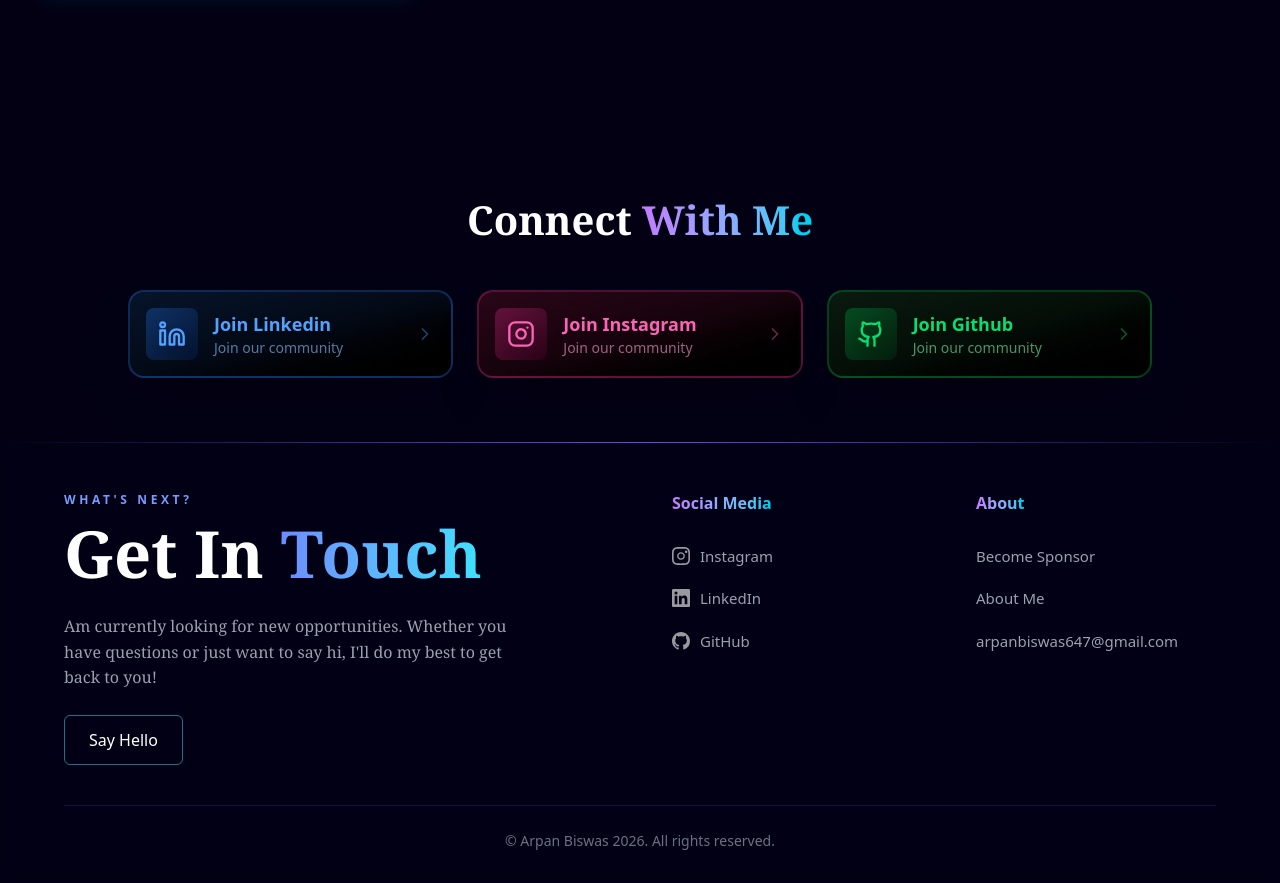
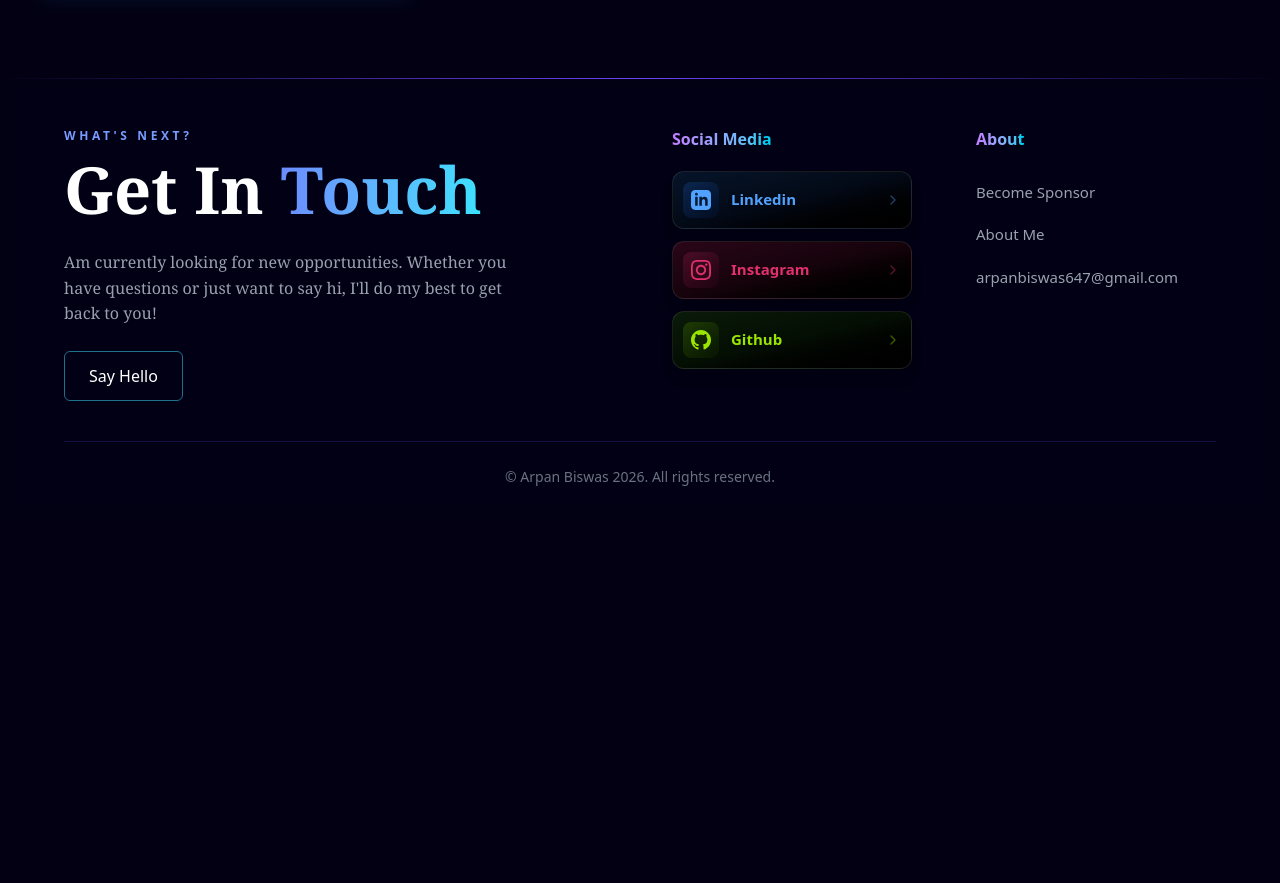
Before and after one commit to 8ernity/PORTFOLIO, a Next.js app: page / in a window 1280 px wide. Shown: the part 5870-6753 px from the top of the page. After the commit the page ends 6389 px from the top, so only its background shows below. Built offline with nearby package versions, Linux system fonts and the light colour scheme.

Commit message:
Updated project

```diff
--- a/app/page.tsx
+++ b/app/page.tsx
@@ -4,7 +4,6 @@ import Skills from "@/components/Skills";
 import Encryption from "@/components/Encryption";
 import Projects from "@/components/Projects";
 import LoadingScreen from "@/components/LoadingScreen";
-import { SocialConnectButtons } from "@/components/ui/social-connect-platform-buttons";
 
 export default function Home() {
   return (
@@ -16,7 +15,6 @@ export default function Home() {
         <Skills />
         <Encryption />
         <Projects />
-        <SocialConnectButtons />
       </div>
     </main>
   );
--- a/components/Footer.tsx
+++ b/components/Footer.tsx
@@ -3,6 +3,7 @@
 import React from "react";
 import Image from "next/image";
 import { motion } from "framer-motion";
+import { SocialConnectButtons } from "@/components/ui/social-connect-platform-buttons";
 
 const socialLinks = [
   { label: "Instagram", href: "https://www.instagram.com/the_8ernity", icon: "/instagram.svg" },
@@ -65,24 +66,9 @@ const Footer = () => {
               <h3 className="font-bold text-[16px] mb-5 text-transparent bg-clip-text bg-gradient-to-r from-purple-400 to-cyan-400">
                 Social Media
               </h3>
-              {socialLinks.map((link) => (
-                <a
-                  key={link.label + "-social"}
-                  href={link.href}
-                  target="_blank"
-                  rel="noopener noreferrer"
-                  className="flex flex-row items-center my-[10px] text-gray-400 hover:text-white transition-colors duration-300 group"
-                >
-                  <Image
-                    src={link.icon}
-                    alt={link.label}
-                    width={18}
-                    height={18}
-                    className="opacity-60 group-hover:opacity-100 transition-opacity duration-300"
-                  />
-                  <span className="text-[15px] ml-[10px]">{link.label}</span>
-                </a>
-              ))}
+              <div className="w-full max-w-[280px]">
+                <SocialConnectButtons />
+              </div>
             </motion.div>
 
             {/* About */}
--- a/components/ui/social-connect-platform-buttons.tsx
+++ b/components/ui/social-connect-platform-buttons.tsx
@@ -1,7 +1,7 @@
 "use client";
 
 import React, { useState } from 'react';
-import { Github, Instagram, Linkedin, Loader2, Check, ChevronRight } from "lucide-react";
+import { Loader2, Check, ChevronRight } from "lucide-react";
 
 type Platform = 'linkedin' | 'instagram' | 'github';
 type ConnectionStatus = 'disconnected' | 'connecting' | 'connected';
@@ -18,11 +18,9 @@ export const SocialConnectButtons = () => {
 
     setConnectionStatus(prev => ({...prev, [platform]: 'connecting'}));
 
-    // Simulate connection process
     setTimeout(() => {
       setConnectionStatus(prev => ({...prev, [platform]: 'connected'}));
 
-      // Redirect after a brief moment of showing "Connected!"
       setTimeout(() => {
         const links: Record<Platform, string> = {
           linkedin: "https://in.linkedin.com/in/arpan-biswas-9a327b322",
@@ -39,18 +37,18 @@ export const SocialConnectButtons = () => {
   };
 
   const getButtonClass = (platform: Platform) => {
-    const baseClass = "group relative p-4 rounded-2xl backdrop-blur-xl border-2 shadow-2xl hover:shadow-2xl hover:scale-[1.02] hover:-translate-y-1 active:scale-95 transition-all duration-500 ease-out overflow-hidden w-full ";
+    const baseClass = "group relative p-2.5 rounded-xl backdrop-blur-xl border border-white/10 shadow-lg hover:shadow-xl hover:scale-[1.02] hover:-translate-y-0.5 active:scale-95 transition-all duration-300 ease-out overflow-hidden w-full ";
 
     const statusClass = connectionStatus[platform] === 'connected'
-      ? 'bg-gradient-to-br from-[#0a1a0f] to-[#040e07] border-green-500/60 hover:border-green-400/60 cursor-default '
+      ? 'bg-gradient-to-br from-[#0a1a0f] to-[#040e07] border-green-500/50 hover:border-green-400/50 cursor-default '
       : connectionStatus[platform] === 'connecting'
         ? 'opacity-80 cursor-wait '
         : '';
 
     const platformClass = {
-      linkedin: 'bg-gradient-to-br from-[#06142a] via-[#030a16] to-black border-blue-500/30 hover:border-blue-400/60 hover:shadow-blue-500/20 ',
-      instagram: 'bg-gradient-to-br from-[#2a0618] via-[#16030c] to-black border-pink-500/30 hover:border-pink-400/60 hover:shadow-pink-500/20 ',
-      github: 'bg-gradient-to-br from-[#0a1a0f] via-[#040e07] to-black border-green-500/30 hover:border-green-400/60 hover:shadow-green-500/20 '
+      linkedin: 'bg-gradient-to-br from-[#06142a] via-[#030a16] to-black border-blue-500/20 hover:border-blue-400/40 hover:shadow-blue-500/20 ',
+      instagram: 'bg-gradient-to-br from-[#2a0618] via-[#16030c] to-black border-[#E1306C]/30 hover:border-[#E1306C]/50 hover:shadow-[#E1306C]/20 ',
+      github: 'bg-gradient-to-br from-[#0a1a09] via-[#040e03] to-black border-lime-500/20 hover:border-lime-400/40 hover:shadow-lime-500/20 '
     }[platform];
 
     return baseClass + (statusClass || platformClass);
@@ -59,76 +57,49 @@ export const SocialConnectButtons = () => {
   const getStatusText = (platform: Platform) => {
     if (connectionStatus[platform] === 'connecting') return 'Connecting...';
     if (connectionStatus[platform] === 'connected') return 'Connected!';
-    return `Join ${platform.charAt(0).toUpperCase() + platform.slice(1)}`;
-  };
-
-  const getSubText = (platform: Platform) => {
-    if (connectionStatus[platform] === 'connecting') return 'Please wait a moment';
-    if (connectionStatus[platform] === 'connected') return 'Redirecting now...';
-    return 'Join our community';
+    return platform.charAt(0).toUpperCase() + platform.slice(1);
   };
 
   const getIconColor = (platform: Platform) => {
-    if (connectionStatus[platform] === 'connected') return 'text-green-400 group-hover:text-green-300';
+    if (connectionStatus[platform] === 'connected') return 'text-lime-400 group-hover:text-lime-300';
     return {
       linkedin: 'text-blue-400 group-hover:text-blue-300',
-      instagram: 'text-pink-400 group-hover:text-pink-300',
-      github: 'text-green-400 group-hover:text-green-300'
+      instagram: 'text-[#E1306C] group-hover:text-[#f35286]',
+      github: 'text-lime-400 group-hover:text-lime-300'
     }[platform];
   };
 
   const getIconBg = (platform: Platform) => {
-    if (connectionStatus[platform] === 'connected') return 'from-green-500/30 to-green-600/10 group-hover:from-green-400/40 group-hover:to-green-500/20';
+    if (connectionStatus[platform] === 'connected') return 'from-lime-500/20 to-lime-600/5 group-hover:from-lime-400/30 group-hover:to-lime-500/10';
     return {
-      linkedin: 'from-blue-500/30 to-blue-600/10 group-hover:from-blue-400/40 group-hover:to-blue-500/20',
-      instagram: 'from-pink-500/30 to-pink-600/10 group-hover:from-pink-400/40 group-hover:to-pink-500/20',
-      github: 'from-green-500/30 to-green-600/10 group-hover:from-green-400/40 group-hover:to-green-500/20'
+      linkedin: 'from-blue-500/20 to-blue-600/5 group-hover:from-blue-400/30 group-hover:to-blue-500/10',
+      instagram: 'from-[#E1306C]/20 to-[#C13584]/5 group-hover:from-[#E1306C]/30 group-hover:to-[#C13584]/10',
+      github: 'from-lime-500/20 to-lime-600/5 group-hover:from-lime-400/30 group-hover:to-lime-500/10'
     }[platform];
   };
 
   const getTextColor = (platform: Platform) => {
-    if (connectionStatus[platform] === 'connected') return 'text-green-400 group-hover:text-green-300';
+    if (connectionStatus[platform] === 'connected') return 'text-lime-400 group-hover:text-lime-300';
     return {
       linkedin: 'text-blue-400 group-hover:text-blue-300',
-      instagram: 'text-pink-400 group-hover:text-pink-300',
-      github: 'text-green-400 group-hover:text-green-300'
-    }[platform];
-  };
-
-  const getSubTextColor = (platform: Platform) => {
-    if (connectionStatus[platform] === 'connected') return 'text-green-300/60 group-hover:text-green-200/80';
-    return {
-      linkedin: 'text-blue-300/60 group-hover:text-blue-200/80',
-      instagram: 'text-pink-300/60 group-hover:text-pink-200/80',
-      github: 'text-green-300/60 group-hover:text-green-200/80'
+      instagram: 'text-[#E1306C] group-hover:text-[#f35286]',
+      github: 'text-lime-400 group-hover:text-lime-300'
     }[platform];
   };
 
   const renderIcon = (platform: Platform) => {
-    const className = `w-7 h-7 transition-all duration-300 group-hover:scale-110 drop-shadow-lg ${getIconColor(platform)}`;
+    const className = `w-5 h-5 transition-all duration-300 group-hover:scale-110 drop-shadow-lg fill-current ${getIconColor(platform)}`;
     switch(platform) {
-      case 'linkedin': return <Linkedin className={className} />;
-      case 'instagram': return <Instagram className={className} />;
-      case 'github': return <Github className={className} />;
+      case 'linkedin': return <svg xmlns="http://www.w3.org/2000/svg" viewBox="0 0 24 24" className={className}><path d="M19 0h-14c-2.761 0-5 2.239-5 5v14c0 2.761 2.239 5 5 5h14c2.762 0 5-2.239 5-5v-14c0-2.761-2.238-5-5-5zm-11 19h-3v-11h3v11zm-1.5-12.268c-.966 0-1.75-.79-1.75-1.764s.784-1.764 1.75-1.764 1.75.79 1.75 1.764-.783 1.764-1.75 1.764zm13.5 12.268h-3v-5.604c0-3.368-4-3.113-4 0v5.604h-3v-11h3v1.765c1.396-2.586 7-2.777 7 2.476v6.759z"/></svg>;
+      case 'instagram': return <svg xmlns="http://www.w3.org/2000/svg" viewBox="0 0 24 24" className={className}><path d="M12 2.163c3.204 0 3.584.012 4.85.07 3.252.148 4.771 1.691 4.919 4.919.058 1.265.069 1.645.069 4.849 0 3.205-.012 3.584-.069 4.849-.149 3.225-1.664 4.771-4.919 4.919-1.266.058-1.644.07-4.85.07-3.204 0-3.584-.012-4.849-.07-3.26-.149-4.771-1.699-4.919-4.92-.058-1.265-.07-1.644-.07-4.849 0-3.204.013-3.583.07-4.849.149-3.227 1.664-4.771 4.919-4.919 1.266-.057 1.645-.069 4.849-.07m0-2.163c-3.259 0-3.667.014-4.947.072-4.358.2-6.78 2.618-6.98 6.98-.059 1.281-.073 1.689-.073 4.948 0 3.259.014 3.668.072 4.948.2 4.358 2.618 6.78 6.98 6.98 1.281.058 1.689.072 4.948.072 3.259 0 3.668-.014 4.948-.072 4.354-.2 6.782-2.618 6.979-6.98.059-1.28.073-1.689.073-4.948 0-3.259-.014-3.667-.072-4.947-.196-4.354-2.617-6.78-6.979-6.98-1.281-.059-1.69-.073-4.949-.073zm0 5.838c-3.403 0-6.162 2.759-6.162 6.162s2.759 6.163 6.162 6.163 6.162-2.759 6.162-6.163c0-3.403-2.759-6.162-6.162-6.162zm0 10.162c-2.209 0-4-1.79-4-4 0-2.209 1.791-4 4-4s4 1.791 4 4c0 2.21-1.791 4-4 4zm6.406-11.845c-.796 0-1.441.645-1.441 1.44s.645 1.44 1.441 1.44c.795 0 1.439-.645 1.439-1.44s-.644-1.44-1.439-1.44z"/></svg>;
+      case 'github': return <svg xmlns="http://www.w3.org/2000/svg" viewBox="0 0 24 24" className={className}><path d="M12 0c-6.626 0-12 5.373-12 12 0 5.302 3.438 9.8 8.207 11.387.599.111.793-.261.793-.577v-2.234c-3.338.726-4.033-1.416-4.033-1.416-.546-1.387-1.333-1.756-1.333-1.756-1.089-.745.083-.729.083-.729 1.205.084 1.839 1.237 1.839 1.237 1.07 1.834 2.807 1.304 3.492.997.107-.775.418-1.305.762-1.604-2.665-.305-5.467-1.334-5.467-5.931 0-1.311.469-2.381 1.236-3.221-.124-.303-.535-1.524.117-3.176 0 0 1.008-.322 3.301 1.23.957-.266 1.983-.399 3.003-.404 1.02.005 2.047.138 3.006.404 2.291-1.552 3.297-1.23 3.297-1.23.653 1.653.242 2.874.118 3.176.77.84 1.235 1.911 1.235 3.221 0 4.609-2.807 5.624-5.479 5.921.43.372.823 1.102.823 2.222v3.293c0 .319.192.694.801.576 4.765-1.589 8.199-6.086 8.199-11.386 0-6.627-5.373-12-12-12z"/></svg>;
     }
   };
 
   return (
-    <div className="w-full relative z-20 font-sans pb-16 pt-8 px-4 sm:px-8">
-
-      <div className="text-center mb-10">
-        <h2 className="font-bold text-[40px] font-serif">
-          <span className="text-white">Connect </span>
-          <span className="text-transparent bg-clip-text bg-gradient-to-r from-purple-400 to-cyan-400">
-            With Me
-          </span>
-        </h2>
-      </div>
-
-      <div className="flex flex-col md:flex-row gap-6 w-full max-w-5xl mx-auto justify-center">
-
+    <div className="flex flex-col gap-3 w-full">
       {(['linkedin', 'instagram', 'github'] as Platform[]).map((platform) => (
-          <div key={platform} className="flex-1 max-w-sm mx-auto w-full">
+        <div key={platform} className="w-full">
           <button
             onClick={() => handleConnect(platform)}
             disabled={connectionStatus[platform] !== 'disconnected'}
@@ -137,15 +108,15 @@ export const SocialConnectButtons = () => {
             {/* Hover sweep effect */}
             <div className={`absolute inset-0 bg-gradient-to-r from-transparent via-white/5 to-transparent -translate-x-full group-hover:translate-x-full transition-transform duration-1000 ease-out`} />
 
-              <div className="relative z-10 flex items-center gap-4">
+            <div className="relative z-10 flex items-center gap-3">
               {/* Icon container */}
-                <div className={`p-3 rounded-lg bg-gradient-to-br backdrop-blur-sm transition-all duration-300 ${getIconBg(platform)}`}>
+              <div className={`p-2 rounded-lg bg-gradient-to-br backdrop-blur-sm transition-all duration-300 ${getIconBg(platform)}`}>
                 {connectionStatus[platform] === 'connecting' ? (
-                    <div className="w-7 h-7 flex items-center justify-center">
-                      <Loader2 className={`w-6 h-6 animate-spin ${getIconColor(platform)}`} />
+                  <div className="w-5 h-5 flex items-center justify-center">
+                    <Loader2 className={`w-4 h-4 animate-spin ${getIconColor(platform)}`} />
                   </div>
                 ) : connectionStatus[platform] === 'connected' ? (
-                    <Check className={`w-7 h-7 transition-all duration-300 group-hover:scale-110 drop-shadow-lg ${getIconColor(platform)}`} />
+                  <Check className={`w-5 h-5 transition-all duration-300 group-hover:scale-110 drop-shadow-lg ${getIconColor(platform)}`} />
                 ) : (
                   renderIcon(platform)
                 )}
@@ -153,11 +124,8 @@ export const SocialConnectButtons = () => {
 
               {/* Text content */}
               <div className="flex-1 text-left">
-                  <p className={`font-bold text-lg transition-colors duration-300 drop-shadow-sm ${getTextColor(platform)}`}>
+                <p className={`font-semibold text-[15px] transition-colors duration-300 drop-shadow-sm ${getTextColor(platform)}`}>
                   {getStatusText(platform)}
-                  </p>
-                  <p className={`text-sm transition-colors duration-300 ${getSubTextColor(platform)}`}>
-                    {getSubText(platform)}
                 </p>
               </div>
 
@@ -165,14 +133,12 @@ export const SocialConnectButtons = () => {
               <div className={`transition-all duration-300 ${
                 connectionStatus[platform] !== 'disconnected' ? 'opacity-0' : 'opacity-40 group-hover:opacity-100 group-hover:translate-x-1'
               }`}>
-                  <ChevronRight className={`w-5 h-5 ${connectionStatus[platform] === 'connected' ? 'text-green-400' : getIconColor(platform)}`} />
+                <ChevronRight className={`w-4 h-4 ${connectionStatus[platform] === 'connected' ? 'text-lime-400' : getIconColor(platform)}`} />
               </div>
             </div>
           </button>
         </div>
       ))}
-
-      </div>
     </div>
   );
 };
--- a/package.json
+++ b/package.json
@@ -12,6 +12,7 @@
     "@react-three/drei": "^10.7.7",
     "@react-three/fiber": "^9.5.0",
     "framer-motion": "^12.38.0",
+    "lucide-react": "^1.17.0",
     "maath": "^0.10.8",
     "next": "16.2.3",
     "react": "19.2.4",
```
Also changed, not shown: 1 other file (tests, documents, lock files or other folders). Lines whose indentation alone changed are shown as unchanged.
